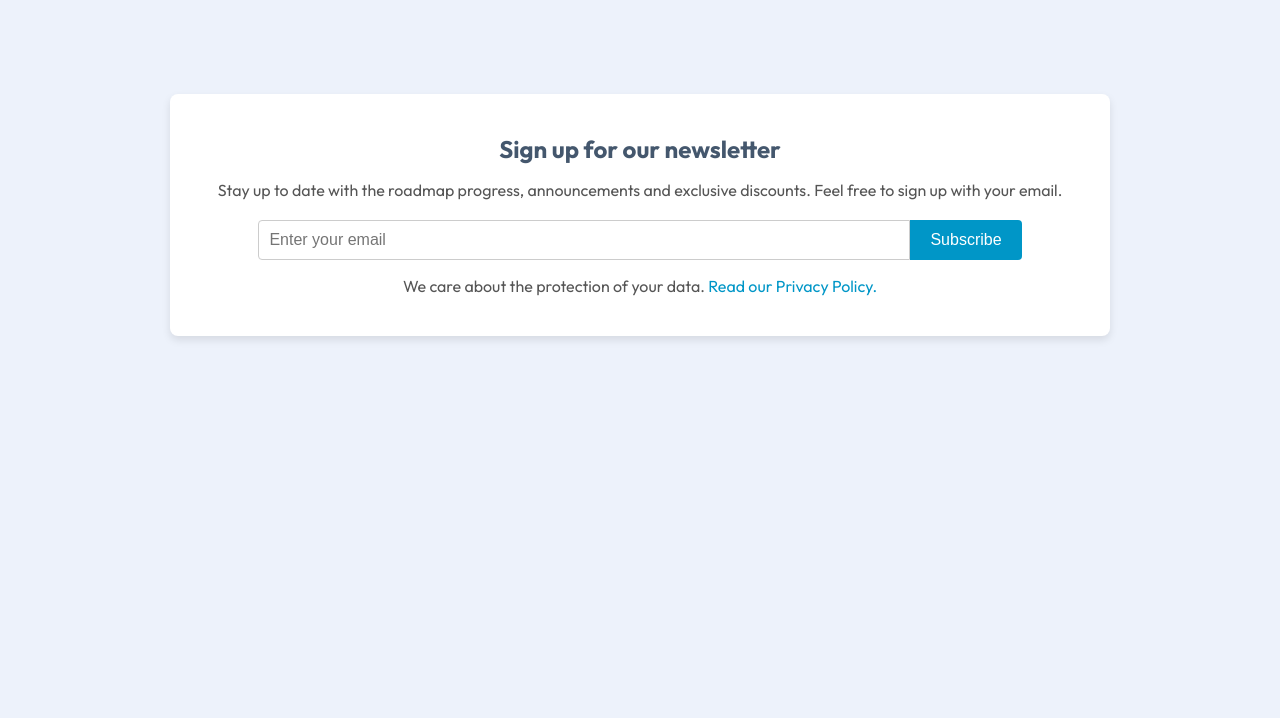
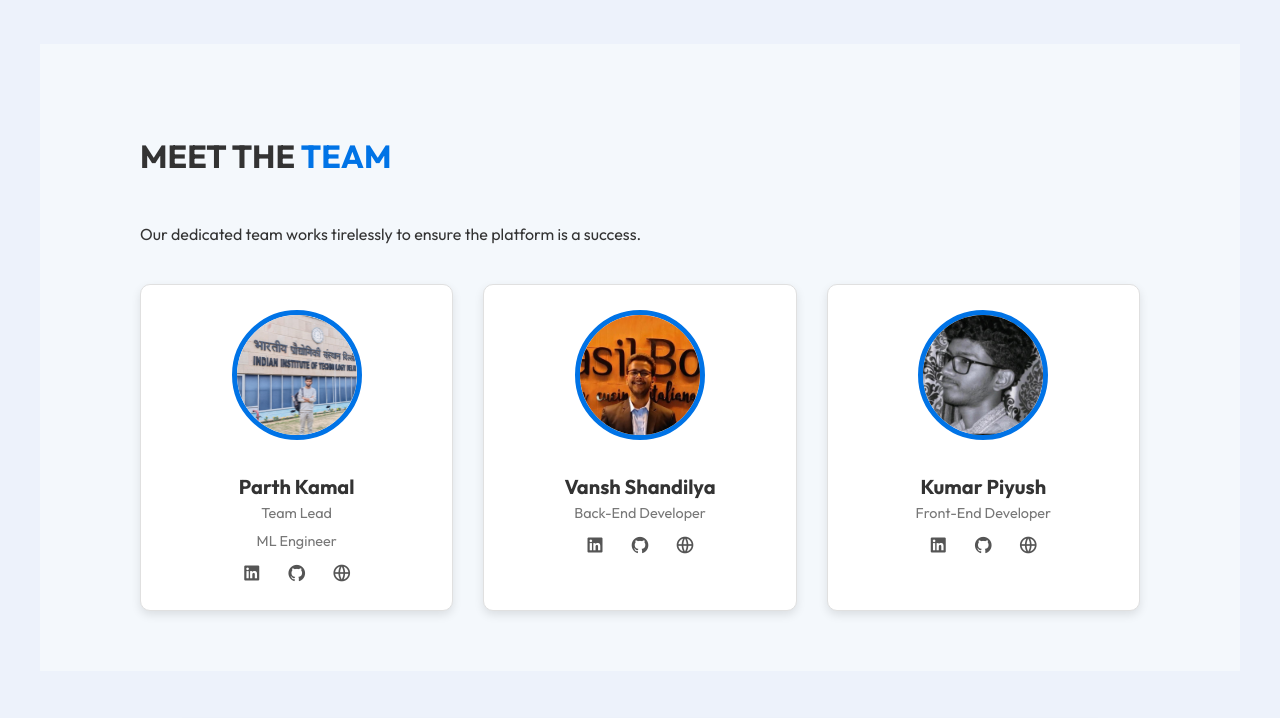
Before and after one commit to Parth-Kamal/CoordiNation, a plain HTML site: page frontend/landing.html in a window 1280 px wide. Shown: the part 1060-1778 px from the top of the page. Before the commit the page ends 1446 px from the top, so only its background shows below. Drawn offline with nearby package versions, Linux system fonts and the light colour scheme.

Commit message:
landing page update

```diff
--- a/frontend/landing.html
+++ b/frontend/landing.html
@@ -12,6 +12,118 @@
     <title>CitySyncIndia</title>
 
   </head>
+  <style>
+/* Team Section Styles */
+.team-section {
+  padding: 60px 20px;
+  background-color: #f4f8fc;
+}
+
+.section-title {
+  margin-bottom: 40px;
+}
+
+.section-title h3 {
+  font-size: 2rem;
+  color: #333;
+  font-weight: bold;
+  text-transform: uppercase;
+  position: relative;
+  display: inline-block;
+}
+
+.section-title h3 span {
+  color: #0073e6;
+}
+
+.team-container {
+  display: grid;
+  grid-template-columns: repeat(auto-fit, minmax(250px, 1fr));
+  gap: 30px;
+  align-items: stretch;
+}
+
+.team-member {
+  background: #fff;
+  border: 1px solid #e0e0e0;
+  border-radius: 10px;
+  box-shadow: 0 4px 10px rgba(0, 0, 0, 0.1);
+  padding: 25px;
+  text-align: center;
+  transition: transform 0.3s ease, box-shadow 0.3s ease;
+}
+
+.team-member:hover {
+  transform: translateY(-10px);
+  box-shadow: 0 8px 20px rgba(0, 0, 0, 0.15);
+}
+
+.team-member img {
+  border-radius: 50%;
+  width: 120px;
+  height: 120px;
+  object-fit: cover;
+  margin-bottom: 20px;
+  border: 5px solid #0073e6;
+  transition: border-color 0.3s;
+}
+
+.team-member:hover img {
+  border-color: #005bb5;
+}
+
+.team-member h4 {
+  font-size: 1.25rem;
+  color: #333;
+  margin: 10px 0 5px;
+  font-weight: bold;
+}
+
+.team-member p {
+  font-size: 0.9rem;
+  color: #777;
+  margin: 5px 0 10px;
+}
+
+.social-links {
+  display: flex;
+  justify-content: center;
+  gap: 15px;
+}
+
+.social-links a {
+  font-size: 20px;
+  color: #555;
+  transition: color 0.3s, transform 0.3s;
+}
+
+.social-links a:hover {
+  color: #0073e6;
+  transform: scale(1.2);
+}
+.social-links a i {
+  display: inline-block;
+  line-height: 1;
+  margin: 0 5px;
+}
+
+/* Media Query for Smaller Screens */
+@media (max-width: 768px) {
+  .team-member img {
+    width: 100px;
+    height: 100px;
+  }
+
+  .team-member h4 {
+    font-size: 1.1rem;
+  }
+
+  .team-member p {
+    font-size: 0.85rem;
+  }
+}
+
+  </style>
   <body>
     <div class="landing-container">
       <nav>
@@ -88,6 +200,72 @@
           </p>
         </div>
       </header>
+
+      <section id="team" class="team-section">
+        <div class="container">
+          <div class="section-title text-center">
+            <h3 class="title">Meet the <span>Team</span></h3>
+            <p>Our dedicated team works tirelessly to ensure the platform is a success.</p>
+          </div>
+          <div class="team-container">
+            <!-- Team Member 1 -->
+            <div class="team-member">
+              <img src="team/parth.jpeg" alt="Parth Kamal" />
+              <h4>Parth Kamal</h4>
+              <p>Team Lead</p>
+              <p>ML Engineer</p>
+              <div class="social-links">
+                <a href="https://www.linkedin.com/in/parth-kamal-025422293" target="_blank" title="LinkedIn">
+                  <i class="ri-linkedin-box-fill"></i>
+                </a>
+                <a href="https://github.com/Parth-Kamal" target="_blank" title="GitHub">
+                  <i class="ri-github-fill"></i>
+                </a>
+              </a>
+              <a href="https://parthkamal.netlify.app/" target="_blank" title="Portfolio">
+                <i class="ri-global-line"></i>
+              </a>
+              </div>
+            </div>
+            <!-- Team Member 2 -->
+            <div class="team-member">
+              <img src="team/vansh-shandilya.jpg" alt="Vansh Shandilya" />
+              <h4>Vansh Shandilya</h4>
+              <p>Back-End Developer</p>
+              <div class="social-links">
+                <a href="https://www.linkedin.com/in/vansh-shandilya-b57673210" target="_blank" title="LinkedIn">
+                  <i class="ri-linkedin-box-fill"></i>
+                </a>
+                <a href="https://github.com/Van-sh" target="_blank" title="GitHub">
+                  <i class="ri-github-fill"></i>
+                </a>
+              </a>
+              <a href="https://parth-kamal-portfolio.com" target="_blank" title="Portfolio">
+                <i class="ri-global-line"></i>
+              </a>
+              </div>
+            </div>
+            <!-- Team Member 3 -->
+            <div class="team-member">
+              <img src="team/piyush.jpeg" alt="Ansh Yadav" />
+              <h4>Kumar Piyush</h4>
+              <p>Front-End Developer</p>
+              <div class="social-links">
+                <a href="https://www.linkedin.com/in/member3" target="_blank" title="LinkedIn">
+                  <i class="ri-linkedin-box-fill"></i>
+                </a>
+                <a href="https://github.com/member3" target="_blank" title="GitHub">
+                  <i class="ri-github-fill"></i>
+                </a>
+              </a>
+              <a href="https://kumar-piyush-portfolio.netlify.app/" target="_blank" title="Portfolio">
+                <i class="ri-global-line"></i>
+              </a>
+              </div>
+            </div>
+          </div>
+        </div>
+      </section>
     </div>
     <div class="newsletter-container">
         <h2>Sign up for our newsletter</h2>
```
Also changed, not shown: frontend/team/parth.jpeg (added), frontend/team/parth_kamal.jpeg (added), frontend/team/piyush.jpeg (added), frontend/team/vansh-shandilya.jpg (added), 3 other files.
